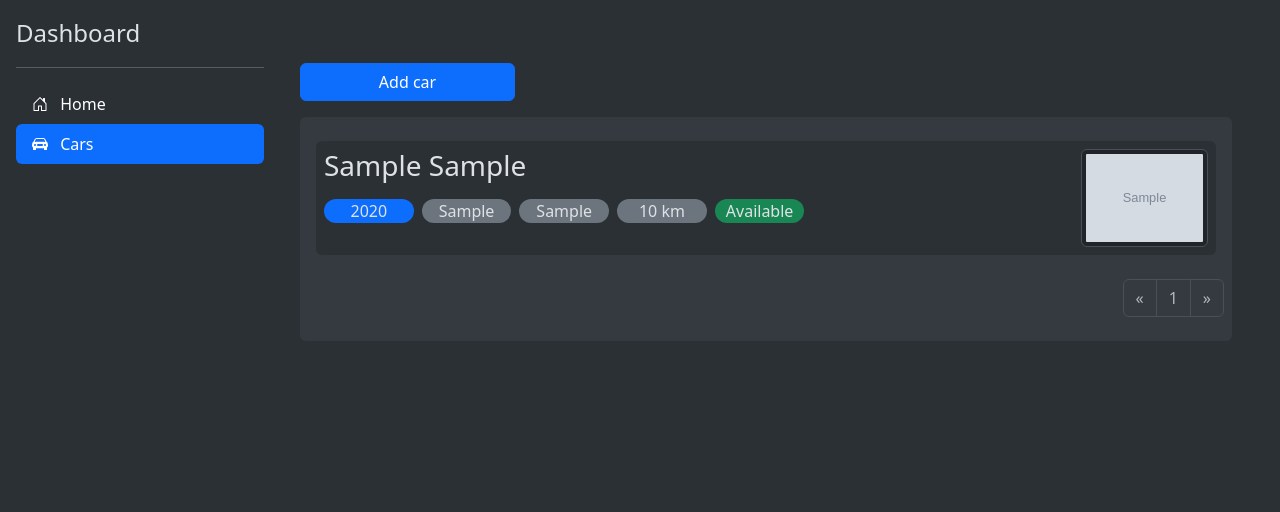
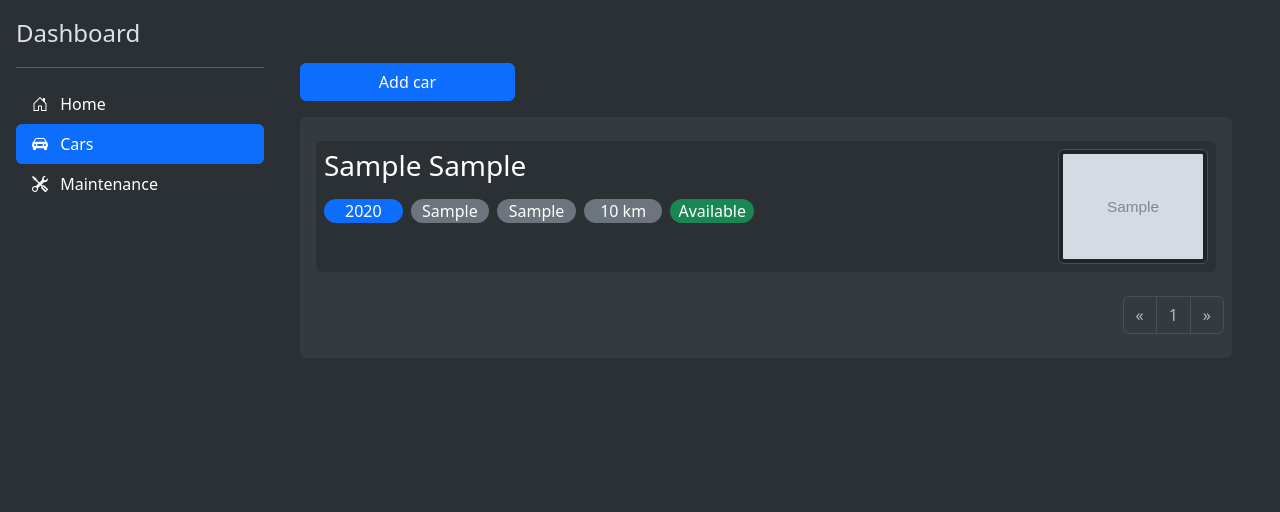
Before and after one commit to tomilidzons20/Praca-Inzynierska-Projekt-162308, a Django app: page /dashboard/cars in a window 1280 px wide. Shown: the part 57-569 px from the top of the page. Run offline with Django 5.2, Linux system fonts and the light colour scheme; tables that the repository leaves empty hold one stand-in row (values such as "Sample post"); grey boxes marked "Sample" are stand-in pictures; some libraries are stand-ins or nearby versions.

Commit message:
Add car update and maintenance list for specific car Update car list Update currency settings to only use PLN Add base maintenance list view and template

```diff
--- a/car_rental/forms.py
+++ b/car_rental/forms.py
@@ -14,4 +14,5 @@ class CarForm(forms.ModelForm):
         fields = '__all__'
         widgets = {
             'status': forms.Select(attrs={'class': 'form-select'}),
+            'car_picture': forms.FileInput(),
         }
--- a/car_rental/urls.py
+++ b/car_rental/urls.py
@@ -4,10 +4,14 @@ from .views import HomeView
 from .views import DashboardHomeView
 from .views import DashboardCarListView
 from .views import DashboardCarCreateView
+from .views import DashboardCarUpdateView
+from .views import DashboardMaintenanceListView
 
 urlpatterns = [
     path('', HomeView.as_view(), name='home'),
     path('dashboard/', DashboardHomeView.as_view(), name='dashboard_home'),
     path('dashboard/cars', DashboardCarListView.as_view(), name='dashboard_car_list'),
     path('dashboard/cars/create', DashboardCarCreateView.as_view(), name='dashboard_car_create'),
+    path('dashboard/cars/update/<int:pk>/', DashboardCarUpdateView.as_view(), name='dashboard_car_update'),
+    path('dashboard/maintenance/', DashboardMaintenanceListView.as_view(), name='dashboard_maintenance_list'),
 ]
--- a/car_rental/views.py
+++ b/car_rental/views.py
@@ -1,10 +1,14 @@
 from django.shortcuts import render
+from django.db.models import Sum
 from django.urls import reverse_lazy
 from django.views.generic import TemplateView
 from django.views.generic import ListView
 from django.views.generic import CreateView
+from django.views.generic import UpdateView
 
 from .models import Car
+from .models import CarMaintenance
+from .models import CarRental
 from .forms import CarForm
 
 
@@ -20,6 +24,7 @@ class DashboardCarListView(ListView):
     template_name = 'car_rental/dashboard/car_list.html'
     model = Car
     paginate_by = 10
+    ordering = 'brand'
 
 
 class DashboardCarCreateView(CreateView):
@@ -29,3 +34,29 @@ class DashboardCarCreateView(CreateView):
 
     def get_success_url(self):
         return reverse_lazy('dashboard_car_list')
+
+
+class DashboardCarUpdateView(UpdateView):
+    template_name = 'car_rental/dashboard/car_update.html'
+    model = Car
+    form_class = CarForm
+
+    def get_success_url(self):
+        return reverse_lazy('dashboard_car_update', kwargs={'pk': self.object.id})
+
+    def get_context_data(self, **kwargs):
+        context = super().get_context_data(**kwargs)
+        maintenance_list = CarMaintenance.objects.filter(car=self.object.id)
+        context['maintenance_list'] = maintenance_list
+        total_maintenance_cost = maintenance_list.aggregate(
+            Sum('cost_of_repair')
+        )['cost_of_repair__sum']
+        context['total_maintenance_cost'] = total_maintenance_cost
+        return context
+
+
+class DashboardMaintenanceListView(ListView):
+    template_name = 'car_rental/dashboard/maintenance_list.html'
+    model = CarMaintenance
+    paginate_by = 10
+    ordering = 'date_of_repair'
--- a/project/settings.py
+++ b/project/settings.py
@@ -125,6 +125,9 @@ TIME_ZONE = 'UTC'
 
 USE_I18N = True
 
+CURRENCIES = 'PLN'
+CURRENCY_CHOICES = [('PLN', 'Polish Zloty')]
+
 USE_TZ = True
 
 
--- a/templates/car_rental/dashboard/car_list.html
+++ b/templates/car_rental/dashboard/car_list.html
@@ -4,6 +4,14 @@
 {% block head_title %}
   {% trans "Cars" %}
 {% endblock head_title %}
+
+{% block extra_head %}
+<style>
+  .info-pill {
+    min-width: fit-content;
+  }
+</style>
+{% endblock extra_head %}
 
 {% block content %}
   <div class="row">
@@ -17,28 +25,32 @@
   <div class="bg-body-secondary rounded p-2 mb-5">
     <div class="row row-cols-1 gy-2 mt-2">
       {% for car in object_list %}
-        <div class="col">
-          <div class="bg-body-tertiary rounded p-2 mx-2">
+        <a class="col text-decoration-none" href="{% url 'dashboard_car_update' car.pk %}">
+          <div class="bg-body-tertiary rounded p-2 mx-2 text-white">
             <div class="row">
               <!-- Info section -->
-              <div class="col-10">
-                {% element h3 %}
+              <div class="col-9">
+                <h3 class="fw-normal mb-3">
                   {{ car.brand }} {{ car.model }}
-                {% endelement h3 %}
+                </h3>
                 <div class="d-flex flex-row gap-2 text-center">
-                  <p class="rounded-pill bg-primary px-2 col" data-bs-toggle="tooltip" data-bs-placement="top" data-bs-title="{% trans 'Year of production' %}">
+                  <p class="rounded-pill info-pill bg-primary px-2 col" data-bs-toggle="tooltip" data-bs-placement="top"
+                    data-bs-title="{% trans 'Year of production' %}">
                     {{ car.production_year }}
                   </p>
-                  <p class="rounded-pill bg-secondary px-2 col" data-bs-toggle="tooltip" data-bs-placement="top" data-bs-title="{% trans 'Engine capacity' %}">
+                  <p class="rounded-pill info-pill bg-secondary px-2 col" data-bs-toggle="tooltip" data-bs-placement="top"
+                    data-bs-title="{% trans 'Engine capacity' %}">
                     {{ car.engine_capacity }}
                   </p>
-                  <p class="rounded-pill bg-secondary px-2 col" data-bs-toggle="tooltip" data-bs-placement="top" data-bs-title="{% trans 'Engine power' %}">
+                  <p class="rounded-pill info-pill bg-secondary px-2 col" data-bs-toggle="tooltip" data-bs-placement="top"
+                    data-bs-title="{% trans 'Engine power' %}">
                     {{ car.engine_power}}
                   </p>
-                  <p class="rounded-pill bg-secondary px-2 col" data-bs-toggle="tooltip" data-bs-placement="top" data-bs-title="{% trans 'Mileage' %}">
+                  <p class="rounded-pill info-pill bg-secondary px-2 col" data-bs-toggle="tooltip" data-bs-placement="top"
+                    data-bs-title="{% trans 'Mileage' %}">
                     {{ car.mileage }} km
                   </p>
-                  <p class="rounded-pill
+                  <p class="rounded-pill info-pill
                     {% if car.status == 'AV' %} bg-success
                     {% elif car.status == 'UN' %} bg-danger
                     {% elif car.status == 'MA' %} bg-warning text-black
@@ -52,17 +64,17 @@
               </div>
 
               <!-- Picture section -->
-              <div class="col-2">
+              <div class="col-3 d-flex justify-content-end">
                 {% if car.car_picture %}
-                  <img src="{{ car.car_picture.url }}" alt="Profile picture" class="img-thumbnail" width="150" height="150">
+                  <img src="{{ car.car_picture.url }}" alt="Profile picture" class="img-thumbnail" width="150px" height="150px" style="min-width: 150px;">
                 {% else %}
-                  <img src="{% static 'img/car_pictures/default_car.png' %}" alt="Profile picture" class="img-thumbnail" width="150" height="150">
+                  <img src="{% static 'img/car_pictures/default_car.png' %}" alt="Profile picture" class="img-thumbnail" width="150px" height="150px" style="min-width: 150px;">
                 {% endif %}
               </div>
 
             </div>
           </div>
-        </div>
+        </a>
       {% endfor %}
     </div>
     {% include 'car_rental/dashboard/pagination.html' %}
--- a/templates/car_rental/layouts/dashboard_sidebar.html
+++ b/templates/car_rental/layouts/dashboard_sidebar.html
@@ -25,6 +25,15 @@
           {% trans "Cars" %}
         </a>
       </li>
+      <li class="nav-item">
+        <a href="{% url 'dashboard_maintenance_list' %}"
+          class="nav-link {% if request.resolver_match.url_name == 'dashboard_maintenance_list' %}active{% endif %} text-white">
+          <svg xmlns="http://www.w3.org/2000/svg" class="bi pe-none me-2 mb-1" width="16" height="16" fill="currentColor" class="bi bi-tools" viewBox="0 0 16 16">
+            <path d="M1 0 0 1l2.2 3.081a1 1 0 0 0 .815.419h.07a1 1 0 0 1 .708.293l2.675 2.675-2.617 2.654A3.003 3.003 0 0 0 0 13a3 3 0 1 0 5.878-.851l2.654-2.617.968.968-.305.914a1 1 0 0 0 .242 1.023l3.27 3.27a.997.997 0 0 0 1.414 0l1.586-1.586a.997.997 0 0 0 0-1.414l-3.27-3.27a1 1 0 0 0-1.023-.242L10.5 9.5l-.96-.96 2.68-2.643A3.005 3.005 0 0 0 16 3c0-.269-.035-.53-.102-.777l-2.14 2.141L12 4l-.364-1.757L13.777.102a3 3 0 0 0-3.675 3.68L7.462 6.46 4.793 3.793a1 1 0 0 1-.293-.707v-.071a1 1 0 0 0-.419-.814zm9.646 10.646a.5.5 0 0 1 .708 0l2.914 2.915a.5.5 0 0 1-.707.707l-2.915-2.914a.5.5 0 0 1 0-.708M3 11l.471.242.529.026.287.445.445.287.026.529L5 13l-.242.471-.026.529-.445.287-.287.445-.529.026L3 15l-.471-.242L2 14.732l-.287-.445L1.268 14l-.026-.529L1 13l.242-.471.026-.529.445-.287.287-.445.529-.026z"/>
+          </svg>
+          {% trans "Maintenance" %}
+        </a>
+      </li>
     </ul>
 
     <hr>
```
Also changed, not shown: templates/car_rental/dashboard/car_create.html (+6 -11 lines), templates/car_rental/dashboard/car_update.html (added, +111 -0 lines), templates/car_rental/dashboard/maintenance_list.html (added, +12 -0 lines).
